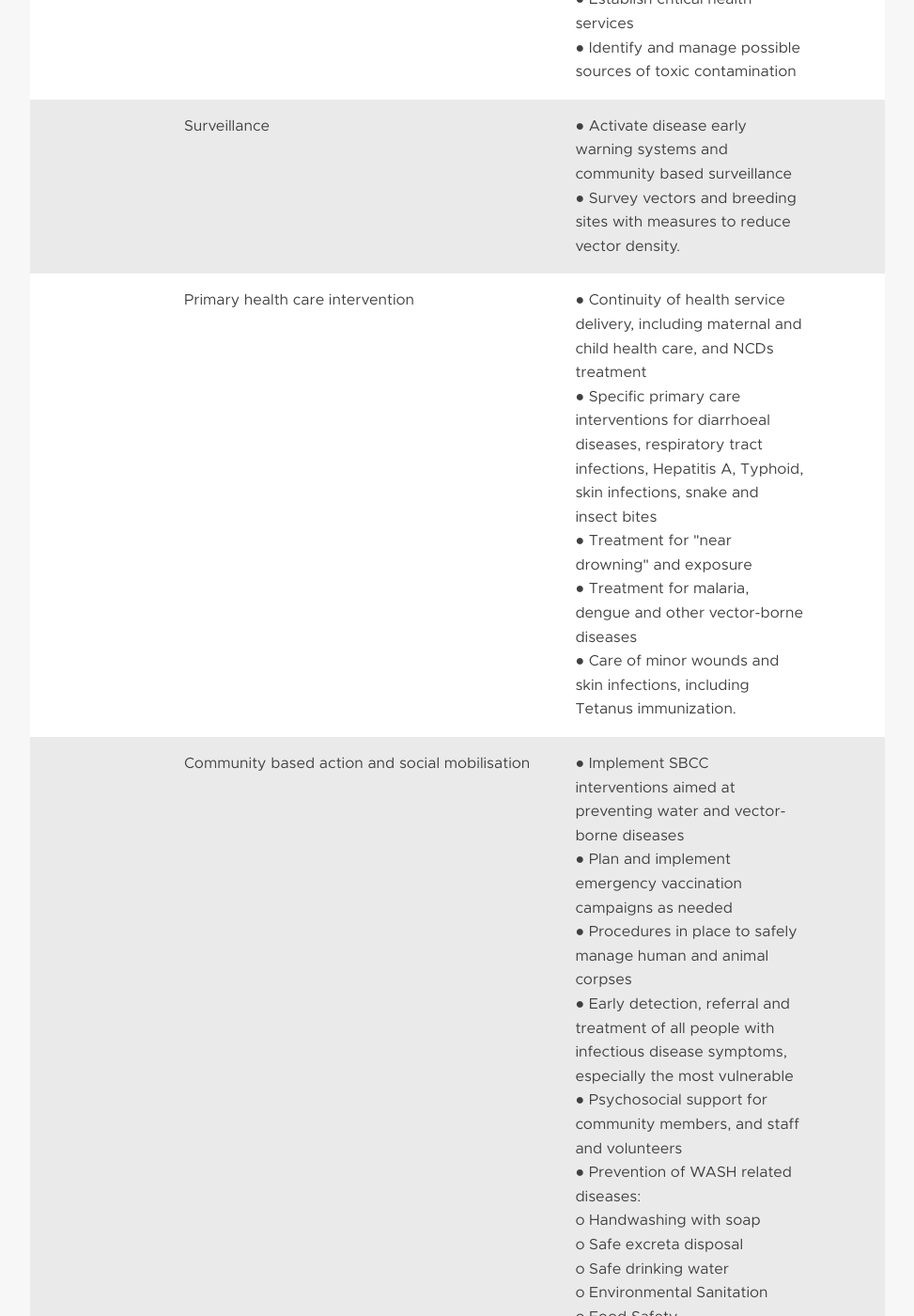
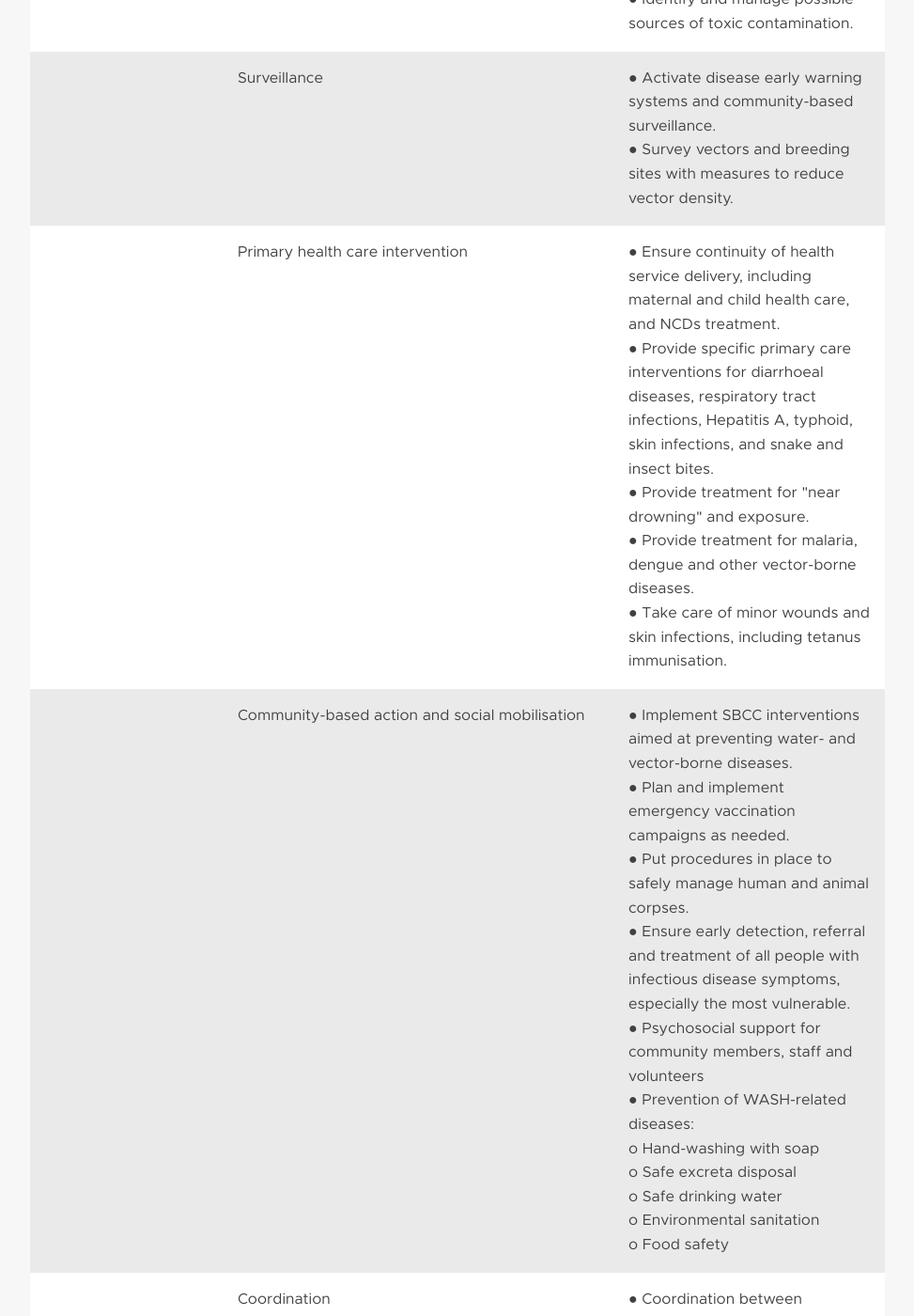
Before and after one commit to Julialhuillery/poc, a Jekyll site: the page built from _documents/Primary-secondary health system strengthening (clinical profile) (Cyclone-Hurricane-Typhoon).md, in a window 1280 px wide and 1400 px high, scrolled down 1871 px. Shown: the whole window at 94% size, without its empty margins (153-1126 px from the left). Built offline with Jekyll 4.4.1, drawn with Linux system fonts in a browser that asks for light colours; our own code applies the rules of GitHub Pages for plain Markdown files; some of the changed text lies outside the part shown.

Commit message:
Update from Forestry.io jlm@lsi.io updated _documents/Primary-secondary health system strengthening (clinical profile) (Cyclone-Hurricane-Typhoon).md

```diff
--- a/_documents/Primary-secondary health system strengthening (clinical profile) (Cyclone-Hurricane-Typhoon).md
+++ b/_documents/Primary-secondary health system strengthening (clinical profile) (Cyclone-Hurricane-Typhoon).md
@@ -6,29 +6,29 @@
 pdf:
   name: Primary-secondary health system strengthening (clinical profile) (Cyclone-Hurricane-Typhoon)
   url: Primary-secondary health system strengthening (clinical profile) (Cyclone-Hurricane-Typhoon).pdf
+
 ---
-**Cyclone / Hurricane/ Typhoon**
+**Cyclone / Hurricane / Typhoon**
 
 | Role profile 7 | Competencies | Gaps in competencies | Gaps in information they need |
 | :--- | :--- | :--- | :--- |
 | **Primary /secondary health system strengthening (clinical profile)** | &nbsp; | &nbsp; | &nbsp; |
 
-
-**Cyclone / Hurricane/ Typhoon**
+**Cyclone / Hurricane / Typhoon**
 
 | **Key facts** | Cyclones (hurricanes and typhoons) are associated with damage to infrastructure from high winds and storm surges, and flooding. |&nbsp;|
 | :--- | :--- |:--- |
-| **Main health impacts** | Trauma (injury) is most likely during a cyclone/hurricane/typhoon, or in the immediate aftermath. In the days, weeks (and sometimes months) following a cyclone/hurricane, the main health concerns are:|
-|&nbsp;| Health concern | Mechanism |
-|&nbsp;| Diarrhoeal diseases | Contamination of water supplies by flood water, damaged or destroyed sanitation facilities and poor hygiene practices. |
-|&nbsp;| Vector-borne diseases | Flooding or stagnant water can increase the risk of breeding sites for vectors. |
-|&nbsp;| Respiratory illnesses and vaccine preventable diseases | Significant population displacement and risk of overcrowded, communal emergency shelters. |
-|&nbsp;| Disruption to normal health services | Destruction and damage to health facilities and stock disrupt normal services impacting NCD treatment, and maternal and child health services. |
-| **Risk factors leading to an outbreak/ epidemic** | ● Poor WASH conditions<br>● Displacement of affected populations, especially if prolonged<br>● Inadequate or crowded shelter<br>● Lack of access to steady, appropriate food supplies<br>● Lack of access to health care facilities. |
-| **Priority actions** | Critical steps | ● Ensure triage, treatment, referral and transport for injured and &quot;near drowning&quot; patients<br>● Identify key disease risk factors and implement prevention and preparedness<br>● Establish critical health services<br>● Identify and manage possible sources of toxic contamination | &nbsp; |
-|&nbsp;| Surveillance |● Activate disease early warning systems and community based surveillance<br>● Survey vectors and breeding sites with measures to reduce vector density. |
-|&nbsp;| Primary health care intervention | ● Continuity of health service delivery, including maternal and child health care, and NCDs treatment<br>● Specific primary care interventions for diarrhoeal diseases, respiratory tract infections, Hepatitis A, Typhoid, skin infections, snake and insect bites<br>● Treatment for &quot;near drowning&quot; and exposure<br>● Treatment for malaria, dengue and other vector-borne diseases<br>● Care of minor wounds and skin infections, including Tetanus immunization. |
-|&nbsp;| Community based action and social mobilisation | ● Implement SBCC interventions aimed at preventing water and vector-borne diseases<br>● Plan and implement emergency vaccination campaigns as needed<br>● Procedures in place to safely manage human and animal corpses<br>● Early detection, referral and treatment of all people with infectious disease symptoms, especially the most vulnerable<br>● Psychosocial support for community members, and staff and volunteers<br>● Prevention of WASH related diseases:<br>o Handwashing with soap<br>o Safe excreta disposal<br>o Safe drinking water<br>o Environmental Sanitation<br>o Food Safety. |
-|&nbsp;| Coordination | ● Coordination between agencies and sectors including Health, Nutrition, WASH &amp; Shelter<br>● Coordination between rescue services and health services (including level 1,2 and 3 facilities)<br>● Coordination of volunteers. |
-| **Disease Tools that may be relevant** | ● Diarrhoeal disease<br>● Malaria<br>● Dengue, Chikungunya, Zika <br>● Yellow fever<br>● ARIs<br>● Respiratory diseases | ● Hepatitis A<br>● Hepatitis E<br>● Typhoid fever<br>● Malnutrition<br>● Measles<br>● Meningococcal disease<br>● Vaccine-preventable<br>● Polio. |
-| **Other Movement tools that may be relevant** |- CBS<br>- ECV training manual<br>- CBHFA training manual<br>- ERUs (clinical and public health) - there is an annex for this<br>- |
+| **Main health impacts** | Trauma (injury) is most likely during a cyclone/hurricane/typhoon, or in the immediate aftermath. In the days, weeks (and sometimes months) following a cyclone/hurricane, the main health concerns are:||
+|&nbsp;| Health issues | **Mechanism** |
+|&nbsp;| Diarrhoeal diseases | Contamination of water supplies by flood water, damaged or destroyed sanitation facilities and poor hygiene practices |
+|&nbsp;| Vector-borne diseases | Flooding or stagnant water that increases the risk of breeding sites for vectors |
+|&nbsp;| Respiratory illnesses and vaccine-preventable diseases | Significant population displacement and risk of overcrowded, communal emergency shelters |
+|&nbsp;| Disruption to normal health services | Destruction and damage to health facilities and stock, disrupting normal services and impacting NCD treatment, and maternal and child health services |
+| **Risk factors leading to an outbreak/epidemic** | ● Poor WASH conditions<br>● Displacement of affected populations, especially if prolonged<br>● Inadequate or crowded shelters<br>● Lack of access to steady, appropriate food supplies<br>● Lack of access to health care facilities ||
+| **Priority actions** | Critical steps | ● Ensure triage, treatment, referral and transport for injured and &quot;near drowning&quot; patients.<br>● Identify key disease risk factors and implement prevention and preparedness.<br>● Establish critical health services.<br>● Identify and manage possible sources of toxic contamination. |
+|&nbsp;| Surveillance |● Activate disease early warning systems and community-based surveillance.<br>● Survey vectors and breeding sites with measures to reduce vector density. |
+|&nbsp;| Primary health care intervention | ● Ensure continuity of health service delivery, including maternal and child health care, and NCDs treatment.<br>● Provide specific primary care interventions for diarrhoeal diseases, respiratory tract infections, Hepatitis A, typhoid, skin infections, and snake and insect bites.<br>● Provide treatment for &quot;near drowning&quot; and exposure.<br>● Provide treatment for malaria, dengue and other vector-borne diseases.<br>● Take care of minor wounds and skin infections, including tetanus immunisation. |
+|&nbsp;| Community-based action and social mobilisation | ● Implement SBCC interventions aimed at preventing water- and vector-borne diseases.<br>● Plan and implement emergency vaccination campaigns as needed.<br>● Put procedures in place to safely manage human and animal corpses.<br>● Ensure early detection, referral and treatment of all people with infectious disease symptoms, especially the most vulnerable.<br>● Psychosocial support for community members, staff and volunteers<br>● Prevention of WASH-related diseases:<br>o Hand-washing with soap<br>o Safe excreta disposal<br>o Safe drinking water<br>o Environmental sanitation<br>o Food safety |
+|&nbsp;| Coordination | ● Coordination between agencies and sectors including Health, Nutrition, WASH and Shelter<br>● Coordination between rescue services and health services (including levels 1, 2 and 3 facilities)<br>● Coordination of volunteers |
+| **Disease tools that may be relevant** | ● Diarrhoeal disease<br>● Malaria<br>● Dengue, Chikungunya, Zika <br>● Yellow fever<br>● ARIs<br>● Respiratory diseases | ● Hepatitis A<br>● Hepatitis E<br>● Typhoid fever<br>● Malnutrition<br>● Measles<br>● Meningococcal disease<br>● Vaccine-preventable disease<br>● Polio |
+| **Other movement tools that may be relevant** |- CBS<br>- ECV training manual<br>- CBHFA training manual<br>- ERUs (clinical and public health) - there is an annex for this<br> ||
```
